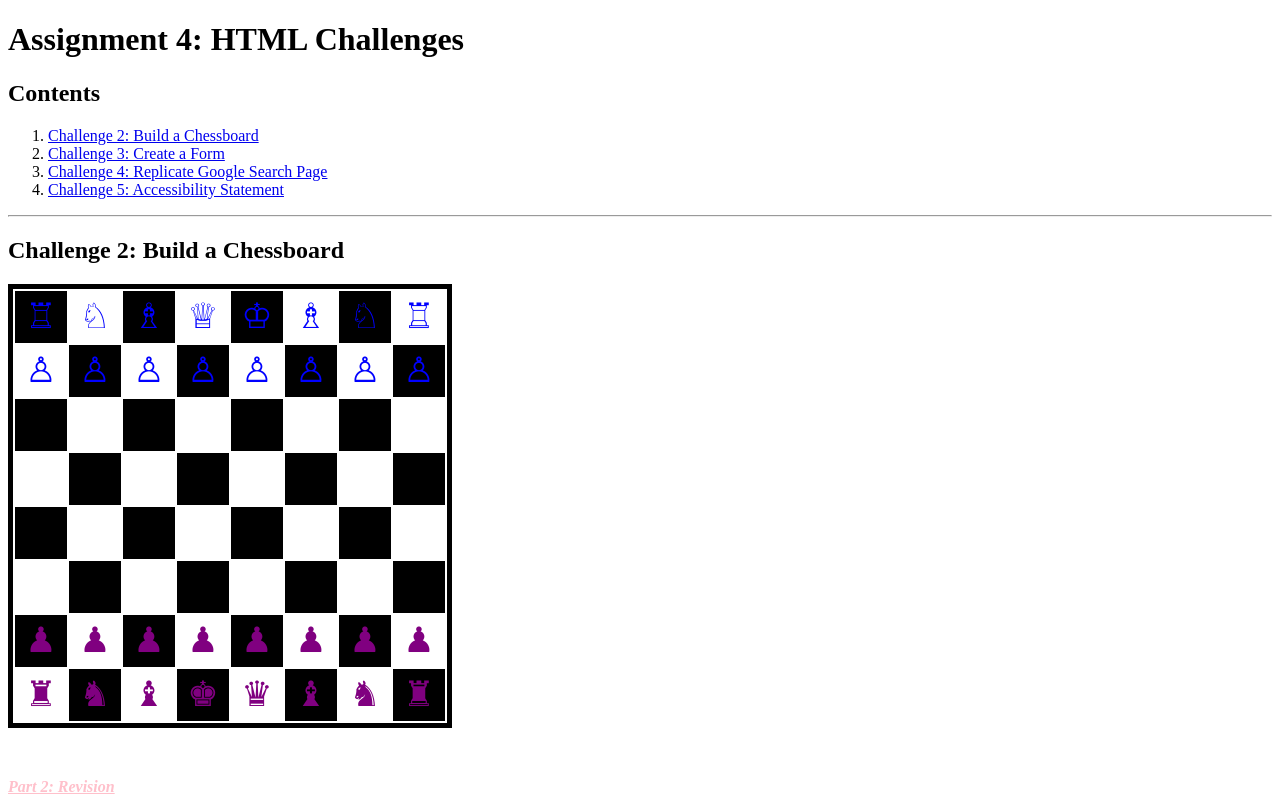
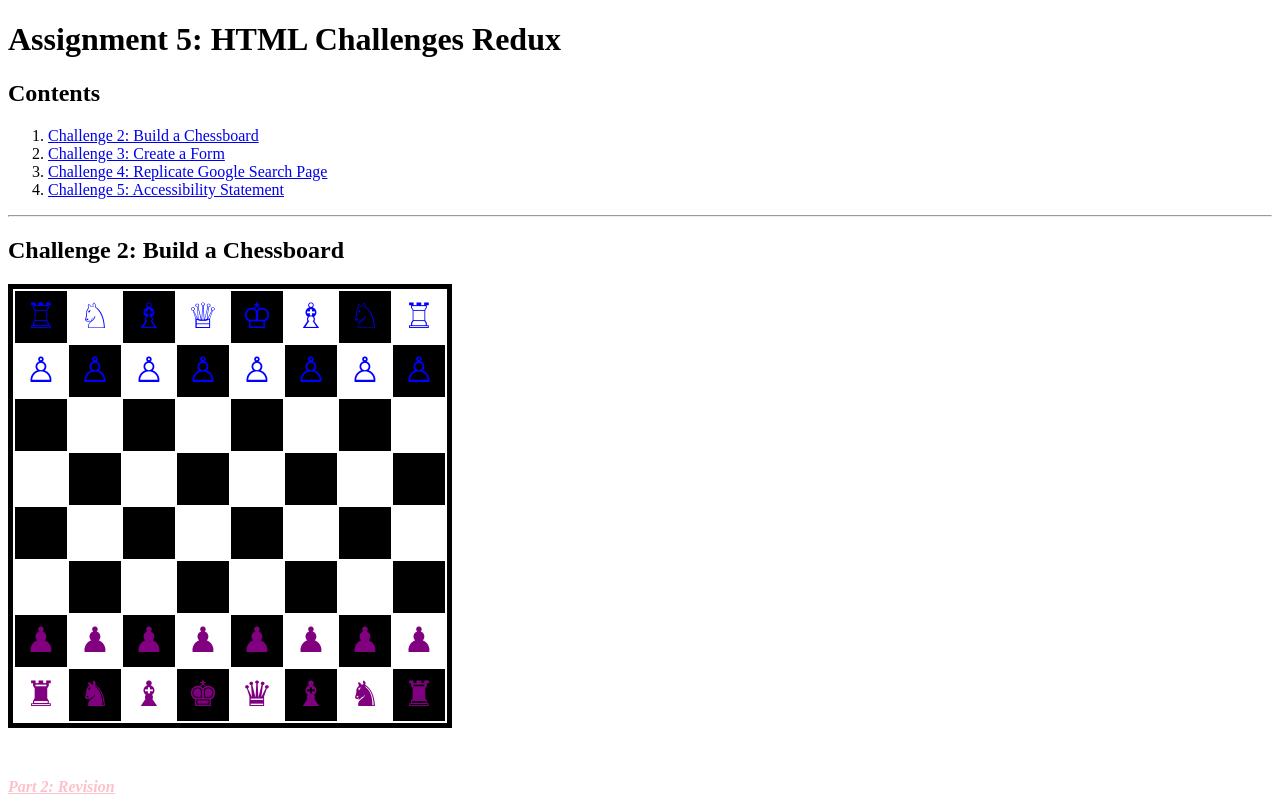
Before and after one commit to MPerry00/mperry00.github.io, a plain HTML site: page assignment5.html in a window 1280 px wide. Shown: the top 800 px of the page. Drawn offline with Linux system fonts and the light colour scheme.

Commit message:
Update assignment5.html

```diff
--- a/assignment5.html
+++ b/assignment5.html
@@ -2,10 +2,10 @@
 <html lang="en" dir="ltr">
   <head>
     <meta charset="utf-8">
-    <title>Assignment4</title>
+    <title>Assignment5</title>
   </head>
   <body>
-    <h1>Assignment 4: HTML Challenges</h1>
+    <h1>Assignment 5: HTML Challenges Redux</h1>
     <div> <!-- Table of Contents -->
       <h2>Contents</h2>
       <ol>
```
